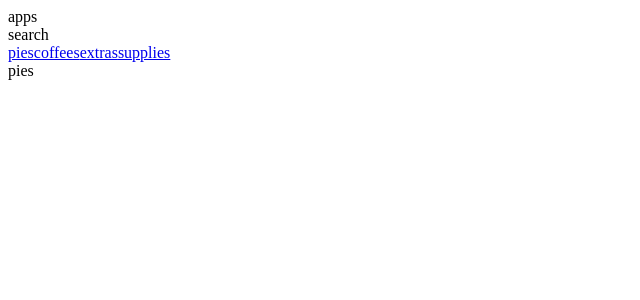
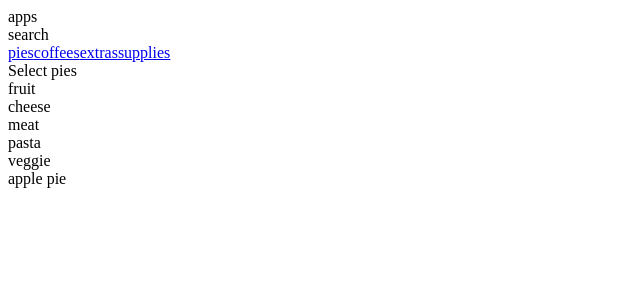
Before and after one commit to heykc/pie-felicia, a React (Create React App) app: page /pies in a window 1280 px wide. Shown: the top 300 px of the page, without its empty margins (0-640 px from the left). Built offline with nearby package versions, Linux system fonts and the light colour scheme.

Commit message:
filter and items info display started

```diff
--- a/src/components/SelectPage.jsx
+++ b/src/components/SelectPage.jsx
@@ -11,7 +11,14 @@ const SelectPage = ({data}) => {
   console.log(data)
   return (
     <>
-      <div>{data.category}</div>
+      <div className="select-page">
+        Select {data.category}
+        {data.filters?.map(filter => <div key={filter}>{filter}</div>)}
+
+        {data.items.map(item => {
+          return <div key={item}>{item.name}</div>
+        })}
+      </div>
     </>
   )
 }
```
